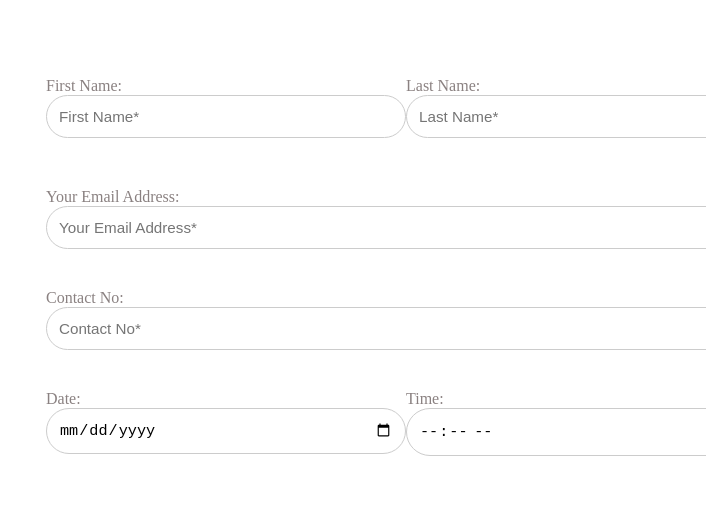
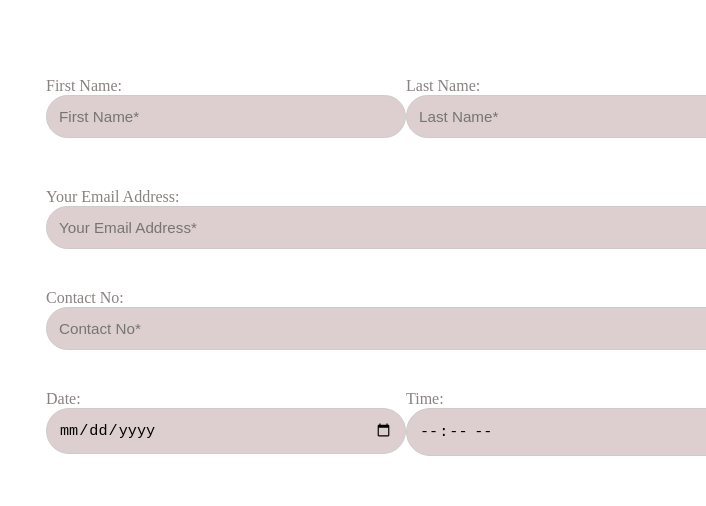
Before and after one commit to AndresFermin22/transferencia_pseudoclase1, a plain HTML site: page index.html in a window 1280 px wide. Shown: the part 206-712 px from the top of the page, 574-1280 px from the left. Drawn offline with Linux system fonts and the light colour scheme.

Commit message:
se arregla background input

```diff
--- a/estilo.css
+++ b/estilo.css
@@ -203,6 +203,7 @@ label {
   border-radius: 25px;
   font-size: 0.95rem;
   margin-bottom: 30px;
+  background: #ddcfcf;
 }
 
 input:focus {
@@ -226,6 +227,7 @@ button.boton-book {
     margin-left: 18rem;
     margin-top: 5rem;
 
+
 }
 
 button.boton-book:hover {
```
